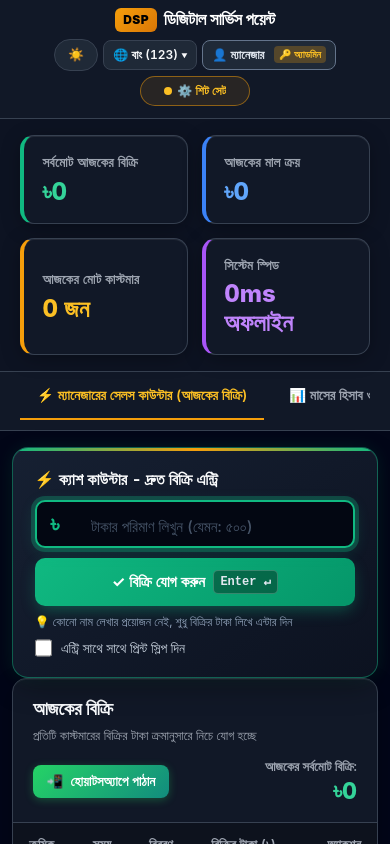
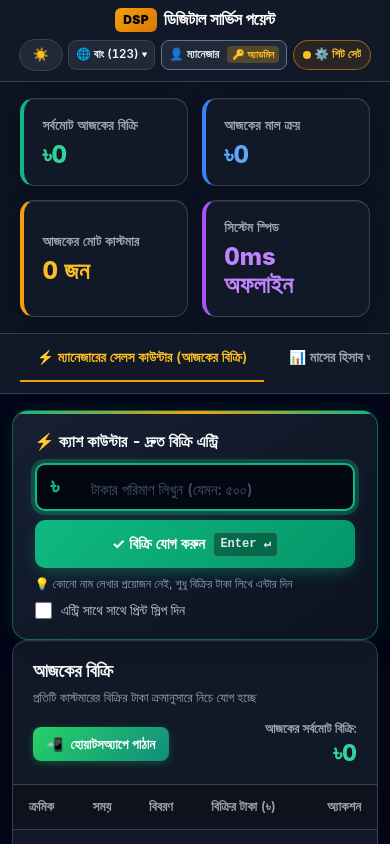
Before and after one commit to zoveraziz/dspepos, a Next.js app: page / in a window 390 px wide. Shown: the top 844 px of the page. Built offline with nearby package versions, Linux system fonts and the light colour scheme.

Commit message:
fix(ui): elevate preferences menu with solid background, backdrop blur overlay, and single-row mobile header (v2.7.2)

```diff
--- a/public/sw.js
+++ b/public/sw.js
@@ -1,5 +1,5 @@
 // ডিজিটাল সার্ভিস পয়েন্ট DSP ePOS Service Worker
-const CACHE_VERSION = "dsp-epos-v2.7.1";
+const CACHE_VERSION = "dsp-epos-v2.7.2";
 const PRECACHE_ASSETS = [
   "/",
   "/manifest.json",
--- a/src/app/ShowroomApp.tsx
+++ b/src/app/ShowroomApp.tsx
@@ -999,9 +999,9 @@ export default function ShowroomApp() {
               title="মোড পরিবর্তন করুন (লাইট / ডার্ক)"
             >
               {theme === "dark" ? (
-                <span>☀️ <span className="hidden sm:inline">{t.lightMode}</span></span>
+                <span>☀️ <span className="theme-toggle-text">{t.lightMode}</span></span>
               ) : (
-                <span>🌙 <span className="hidden sm:inline">{t.darkMode}</span></span>
+                <span>🌙 <span className="theme-toggle-text">{t.darkMode}</span></span>
               )}
             </button>
 
@@ -1022,7 +1022,9 @@ export default function ShowroomApp() {
               </button>
 
               {isPrefMenuOpen && (
-                <div className="pref-dropdown-menu">
+                <>
+                  <div className="pref-modal-backdrop" onClick={() => setIsPrefMenuOpen(false)} />
+                  <div className="pref-dropdown-menu">
                   <div className="pref-dropdown-header">
                     <span>⚙️ {uiLang === "en" ? "Display & Device Settings" : "ডিসপ্লে ও ডিভাইস সেটিংস"}</span>
                     <button
@@ -1124,7 +1126,8 @@ export default function ShowroomApp() {
                     </button>
                   </div>
                 </div>
-              )}
+              </>
+            )}
             </div>
 
             {/* Role Switcher: Manager vs Admin */}
@@ -1810,7 +1813,7 @@ export default function ShowroomApp() {
                         {t.syncCard3Title}
                       </h3>
                       <span className="sync-badge sync-badge-amber">
-                        v2.7.1
+                        v2.7.2
                       </span>
                     </div>
                     <p className="sync-card-desc" style={{ maxWidth: "560px", marginTop: "4px" }}>
--- a/src/app/globals.css
+++ b/src/app/globals.css
@@ -286,9 +286,9 @@ body {
     justify-content: center;
     width: 100%;
     overflow: visible;
-    flex-wrap: wrap;
+    flex-wrap: nowrap;
     gap: 0.35rem;
-    padding: 0 0.5rem 4px 0.5rem;
+    padding: 0 0.25rem 2px 0.25rem;
   }
   .header-actions::-webkit-scrollbar {
     display: none;
@@ -296,28 +296,29 @@ body {
   .btn-header-printer {
     display: none !important;
   }
-  .header-actions::-webkit-scrollbar-track {
-    background: transparent;
-  }
-  .header-actions::-webkit-scrollbar-thumb {
-    background: rgba(148, 163, 184, 0.3);
-    border-radius: 9999px;
-  }
-  .btn-theme-toggle,
-  .btn-header-printer,
+  .theme-toggle-text {
+    display: none !important;
+  }
+  .sync-status-pill {
+    width: auto;
+    min-width: 78px;
+    max-width: 95px;
+    font-size: 0.72rem;
+    padding: 0.25rem 0.45rem;
+    height: 30px;
+    gap: 0.25rem;
+  }
+  .btn-theme-toggle {
+    font-size: 0.8rem;
+    padding: 0.25rem 0.5rem;
+    height: 30px;
+    border-radius: 8px;
+  }
   .btn-header-pill {
-    font-size: 0.75rem;
-    padding: 0.28rem 0.55rem;
+    font-size: 0.72rem;
+    padding: 0.25rem 0.45rem;
     height: 30px;
-  }
-  .sync-status-pill {
-    width: 110px;
-    min-width: 110px;
-    max-width: 110px;
-    font-size: 0.75rem;
-    padding: 0.28rem 0.4rem;
-    height: 30px;
-    gap: 0.35rem;
+    gap: 0.25rem;
   }
   .monthly-kpi-grid {
     grid-template-columns: 1fr;
@@ -355,11 +356,10 @@ body {
   top: calc(100% + 8px);
   right: 0;
   width: 290px;
-  background: var(--bg-surface);
-  border: 1px solid var(--border-color);
+  background: #0f172a !important;
+  border: 1px solid rgba(255, 255, 255, 0.15) !important;
   border-radius: 14px;
-  box-shadow: 0 12px 35px -4px rgba(0, 0, 0, 0.55), inset 0 1px 0 rgba(255, 255, 255, 0.08);
-  backdrop-filter: blur(16px);
+  box-shadow: 0 16px 40px -4px rgba(0, 0, 0, 0.75), inset 0 1px 0 rgba(255, 255, 255, 0.1) !important;
   padding: 0.85rem;
   z-index: 100;
   display: flex;
@@ -368,27 +368,53 @@ body {
   animation: dropdownFadeIn 150ms ease-out;
 }
 
+[data-theme="light"] .pref-dropdown-menu {
+  background: #ffffff !important;
+  border-color: #cbd5e1 !important;
+  box-shadow: 0 16px 40px -4px rgba(0, 0, 0, 0.2), inset 0 1px 0 rgba(255, 255, 255, 0.8) !important;
+}
+
+.pref-modal-backdrop {
+  display: none;
+}
+
 @keyframes dropdownFadeIn {
   from {
     opacity: 0;
-    margin-top: -6px;
+    transform: scale(0.96);
   }
   to {
     opacity: 1;
-    margin-top: 0;
+    transform: scale(1);
   }
 }
 
 @media (max-width: 640px) {
+  .pref-modal-backdrop {
+    display: block;
+    position: fixed;
+    inset: 0;
+    background: rgba(0, 0, 0, 0.65);
+    backdrop-filter: blur(4px);
+    z-index: 105;
+    animation: backdropFadeIn 150ms ease-out;
+  }
+
+  @keyframes backdropFadeIn {
+    from { opacity: 0; }
+    to { opacity: 1; }
+  }
+
   .pref-dropdown-menu {
     position: fixed;
-    top: 85px;
+    top: 50%;
     left: 50%;
     right: auto;
-    transform: translateX(-50%);
-    width: calc(100vw - 32px);
+    transform: translate(-50%, -50%);
+    width: calc(100vw - 36px);
     max-width: 320px;
     z-index: 110;
+    box-shadow: 0 25px 50px -12px rgba(0, 0, 0, 0.95) !important;
   }
 }
 
```
